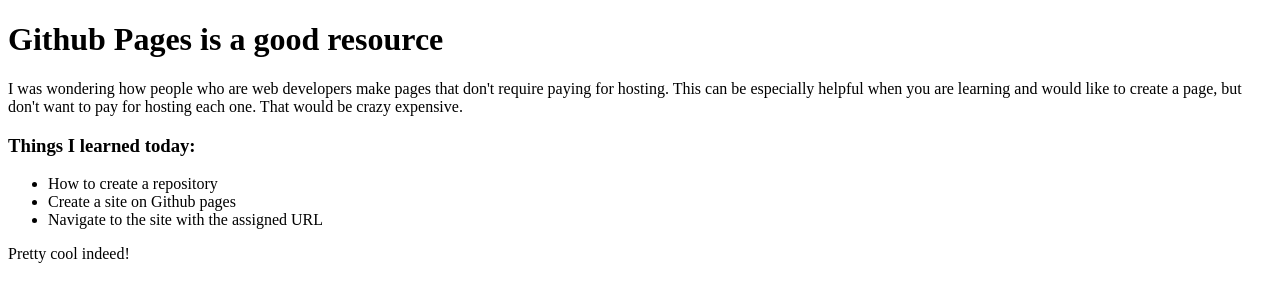
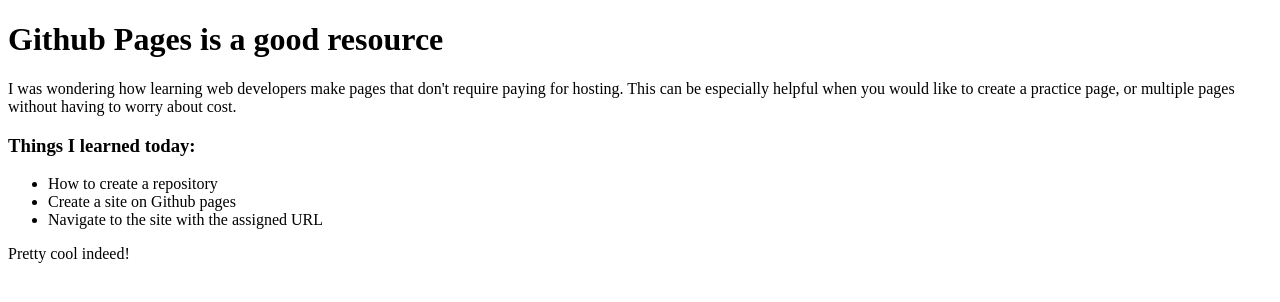
Before and after one commit to blaire-b/testing123, a plain HTML site: page index.html in a window 1280 px wide. Drawn offline with Linux system fonts and the light colour scheme.

Commit message:
Update index.html

```diff
--- a/index.html
+++ b/index.html
@@ -5,7 +5,7 @@
   </head>
   <body>
     <h1>Github Pages is a good resource</h1>
-    <p>I was wondering how people who are web developers make pages that don't require paying for hosting. This can be especially helpful when you are learning and would like to create a page, but don't want to pay for hosting each one. That would be crazy expensive.</p>
+    <p>I was wondering how learning web developers make pages that don't require paying for hosting. This can be especially helpful when you would like to create a practice page, or multiple pages without having to worry about cost.</p>
     <h3>Things I learned today:</h3>
     <ul>
       <li>How to create a repository</li>
```
